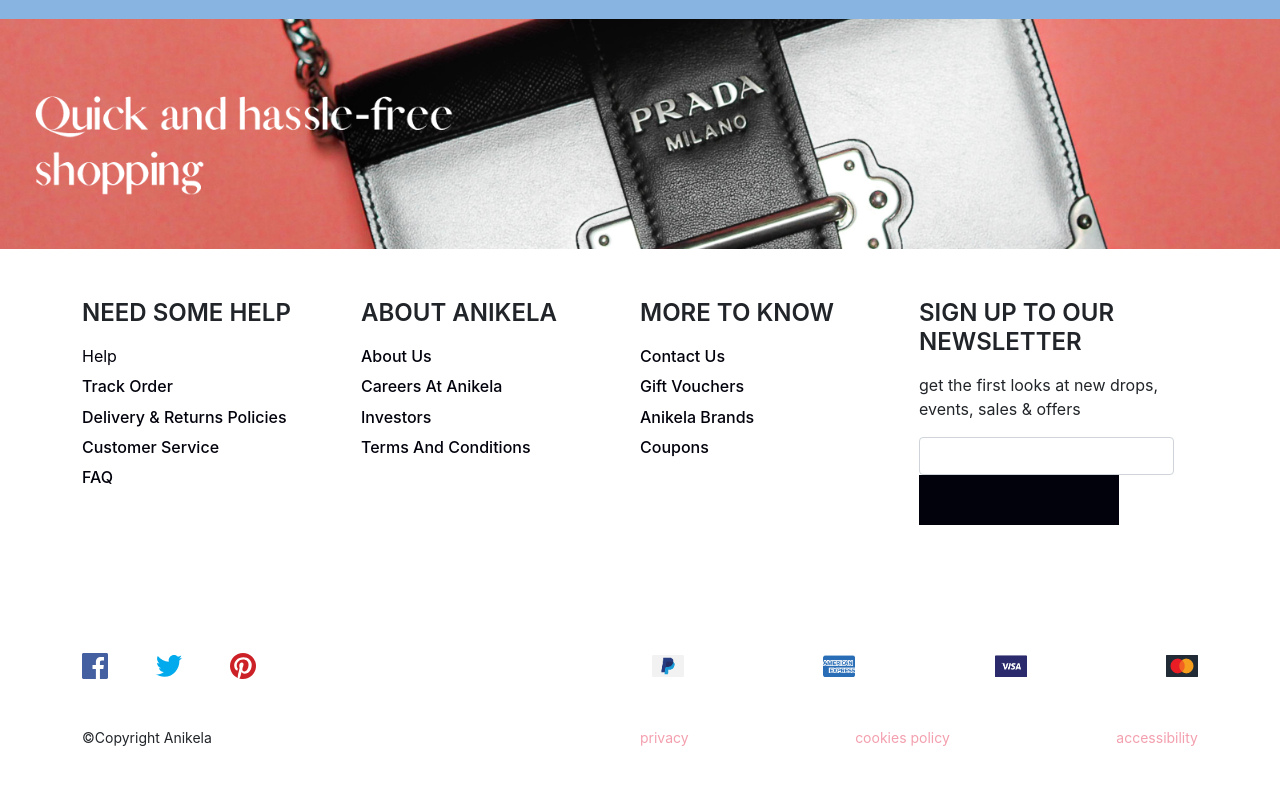
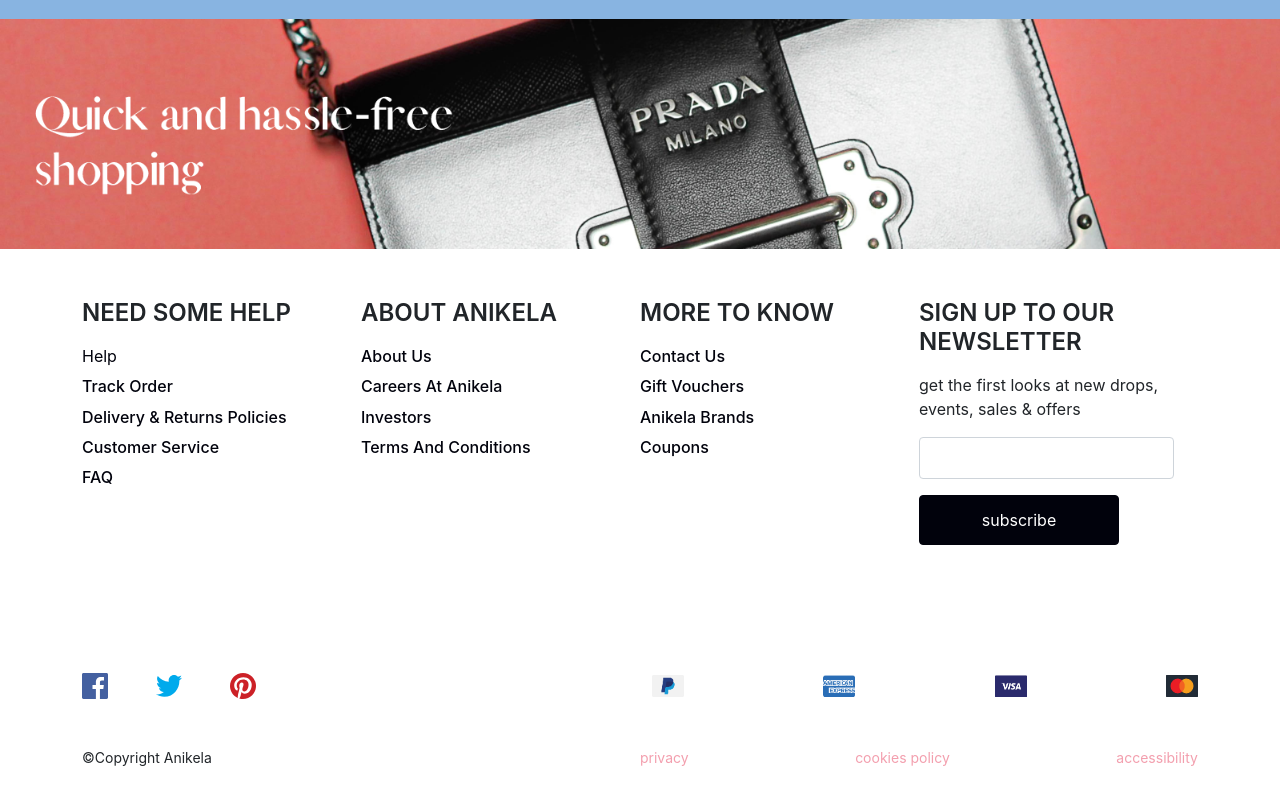
Before and after one commit to Coast-Information-Technology/anikela-ecommerce-customers-frontend, a React (Create React App) app: page / in a window 1280 px wide. Shown: the part 1003-1803 px from the top of the page. Built offline with nearby package versions, Linux system fonts and the light colour scheme.

Commit message:
fixed footer-form button

```diff
--- a/src/components/footer/Footer.tsx
+++ b/src/components/footer/Footer.tsx
@@ -96,11 +96,9 @@ const Footer: React.FC = () => {
           </p>
           <form className="footer-group__form" action="#">
             <input type="text" className="footer-input" />
-            <button
-              type="submit"
-              className="footer-btn"
-              value="subscribe"
-            ></button>
+            <button type="submit" className="footer-btn" value="subscribe">
+              subscribe
+            </button>
           </form>
         </div>
       </div>
--- a/src/scss/layout/_footer.scss
+++ b/src/scss/layout/_footer.scss
@@ -50,21 +50,12 @@
   color: $primary;
 }
 
-// .footer-input {
-//   padding: 0.6rem 1rem;
-//   font-weight: 500;
-//   border: 2px solid $primary;
-//   margin-top: 2rem;
-//   border-radius: 4px;
-//   font-size: 14px;
-// }
+.footer-input {
+  @extend .form-control, .form-control-lg;
+  caret-color: $primary;
+}
 .footer-btn {
-  display: block;
-  background-color: $dark;
-  color: $primary;
-  /* color: #fff; */
-  // border-radius: 4px;
-  // cursor: pointer;
+  @extend .btn, .btn-secondary, .mt-3;
 }
 
 .footer-icons {
```
